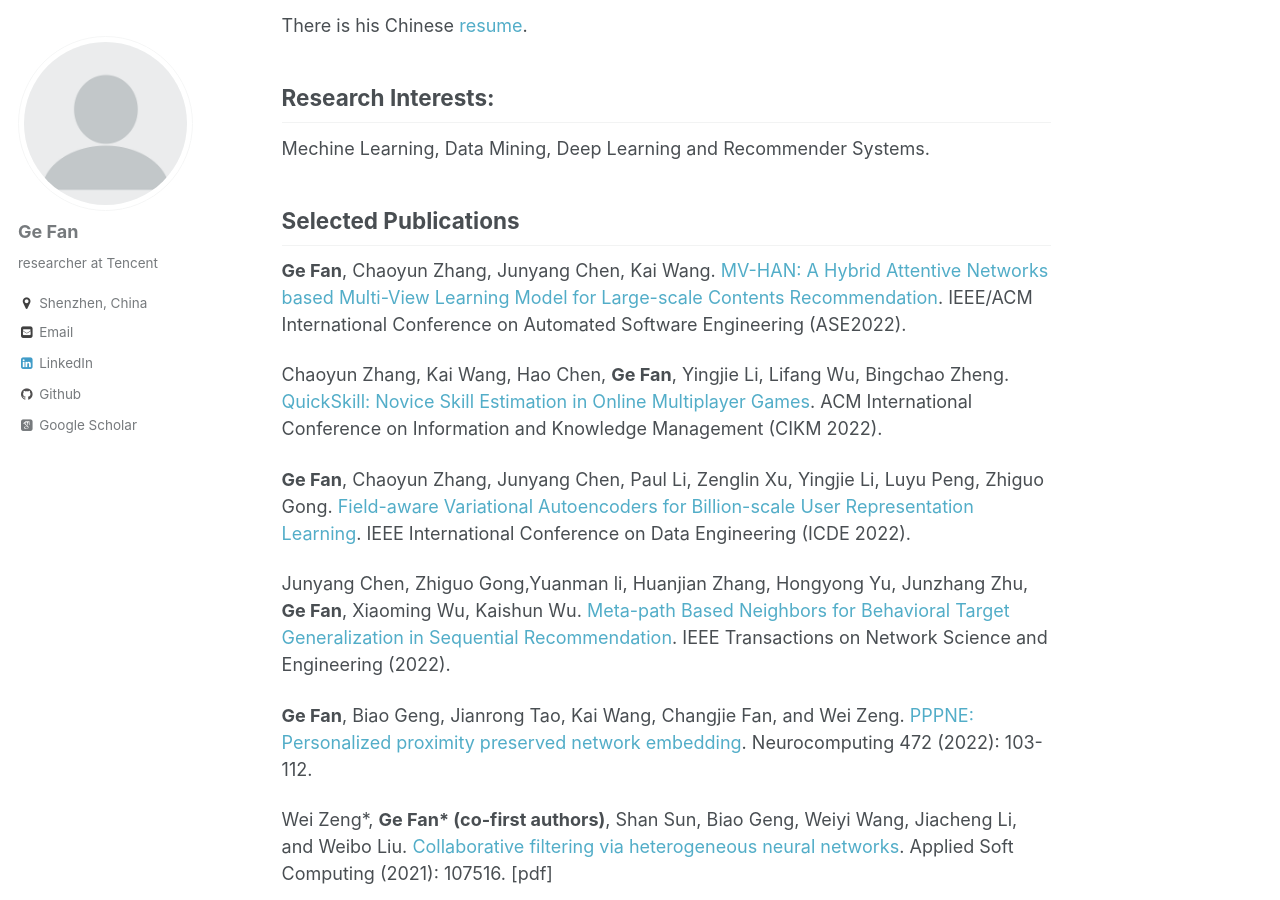
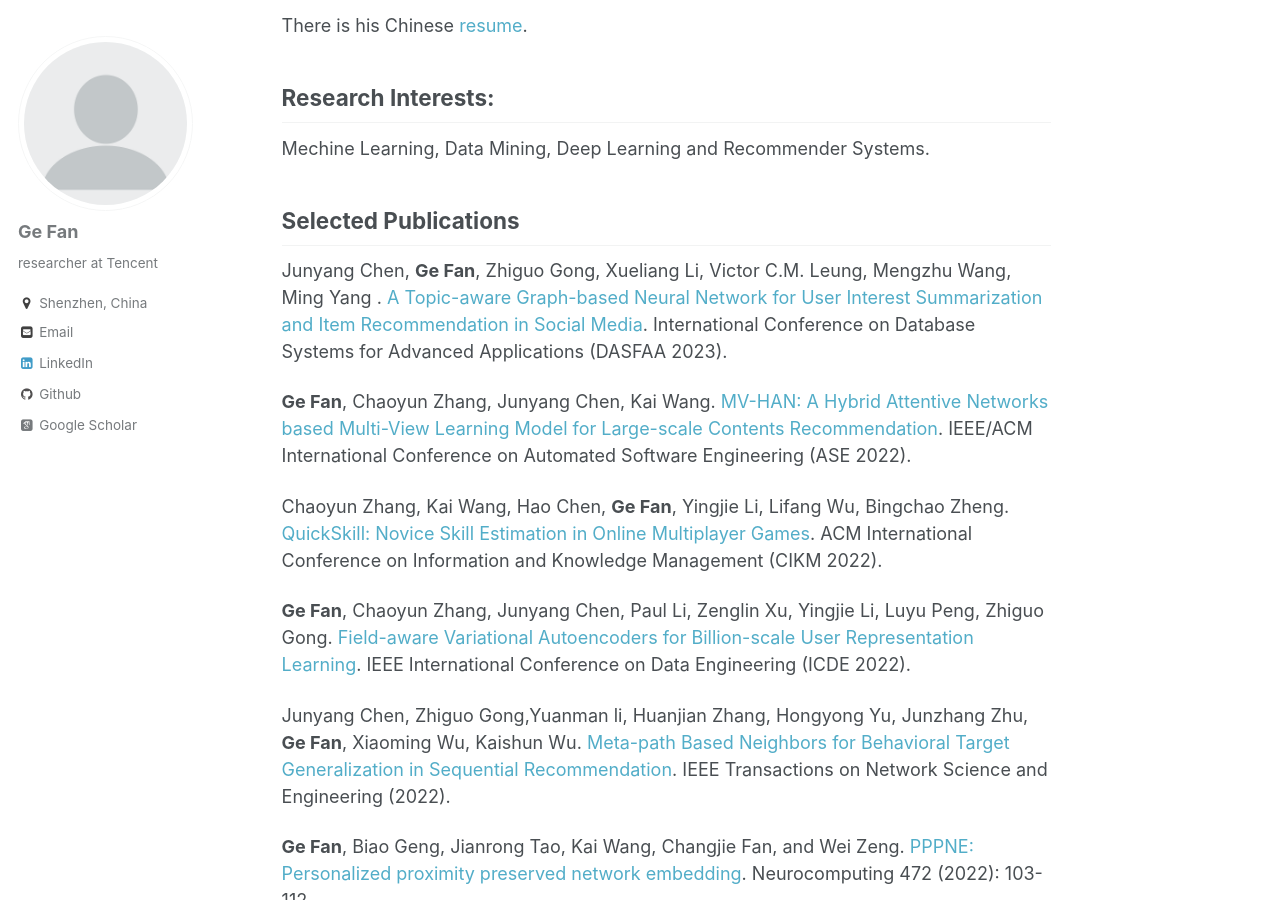
Before and after one commit to FanGhost/fanghost.github.io, a Jekyll site: the page built from _pages/about.md, in a window 1280 px wide and 900 px high, scrolled down 402 px. Built offline with Jekyll 4.4.1, drawn with Linux system fonts in a browser that asks for light colours; some web fonts are replaced.

Commit message:
Update about.md

```diff
--- a/_pages/about.md
+++ b/_pages/about.md
@@ -20,7 +20,9 @@ Mechine Learning, Data Mining, Deep Learning and Recommender Systems.
 
 Selected Publications
 ---
-**Ge Fan**, Chaoyun Zhang, Junyang Chen, Kai Wang. [MV-HAN: A Hybrid Attentive Networks based Multi-View Learning Model for Large-scale Contents Recommendation](http://fange.pro/files/2022MVHAN.pdf). IEEE/ACM International Conference on Automated Software Engineering (ASE2022).
+Junyang Chen, **Ge Fan**, Zhiguo Gong, Xueliang Li, Victor C.M. Leung, Mengzhu Wang, Ming Yang . [A Topic-aware Graph-based Neural Network for User Interest Summarization and Item Recommendation in Social Media](). International Conference on Database Systems for Advanced Applications (DASFAA 2023).
+
+**Ge Fan**, Chaoyun Zhang, Junyang Chen, Kai Wang. [MV-HAN: A Hybrid Attentive Networks based Multi-View Learning Model for Large-scale Contents Recommendation](http://fange.pro/files/2022MVHAN.pdf). IEEE/ACM International Conference on Automated Software Engineering (ASE 2022).
 
 Chaoyun Zhang, Kai Wang, Hao Chen, **Ge Fan**, Yingjie Li, Lifang Wu, Bingchao Zheng. [QuickSkill: Novice Skill Estimation in Online Multiplayer Games](http://fange.pro/files/2022QuickSkill.pdf). ACM International Conference on Information and Knowledge Management (CIKM 2022).
 
```
